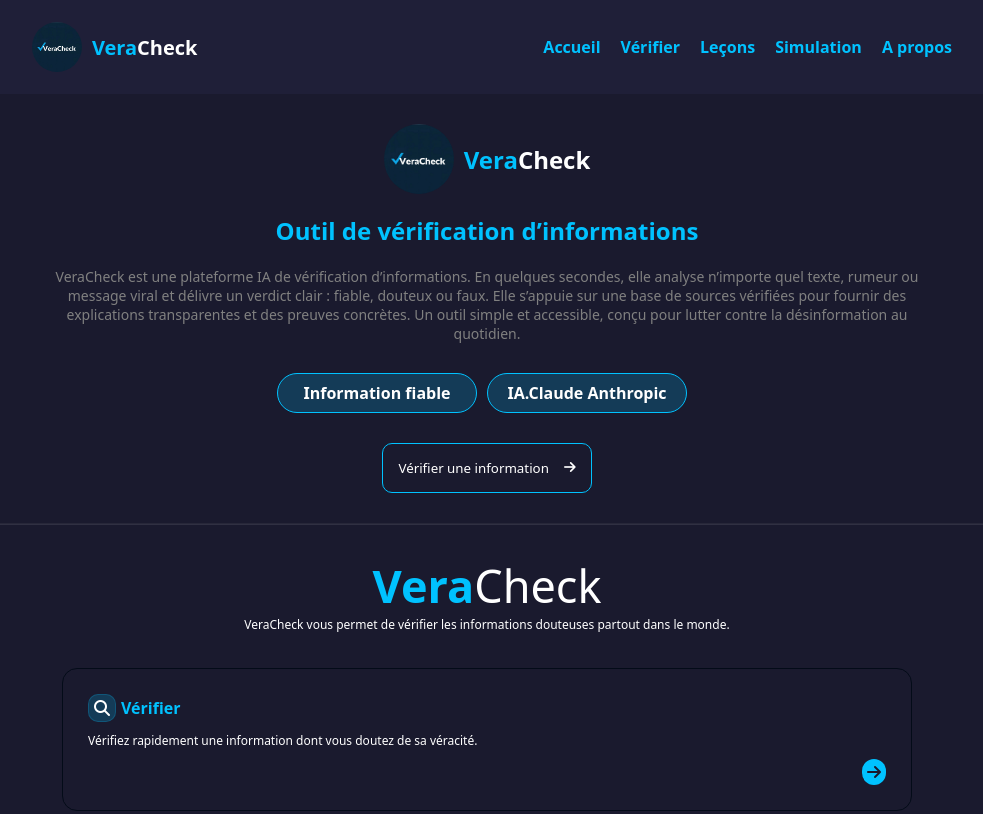
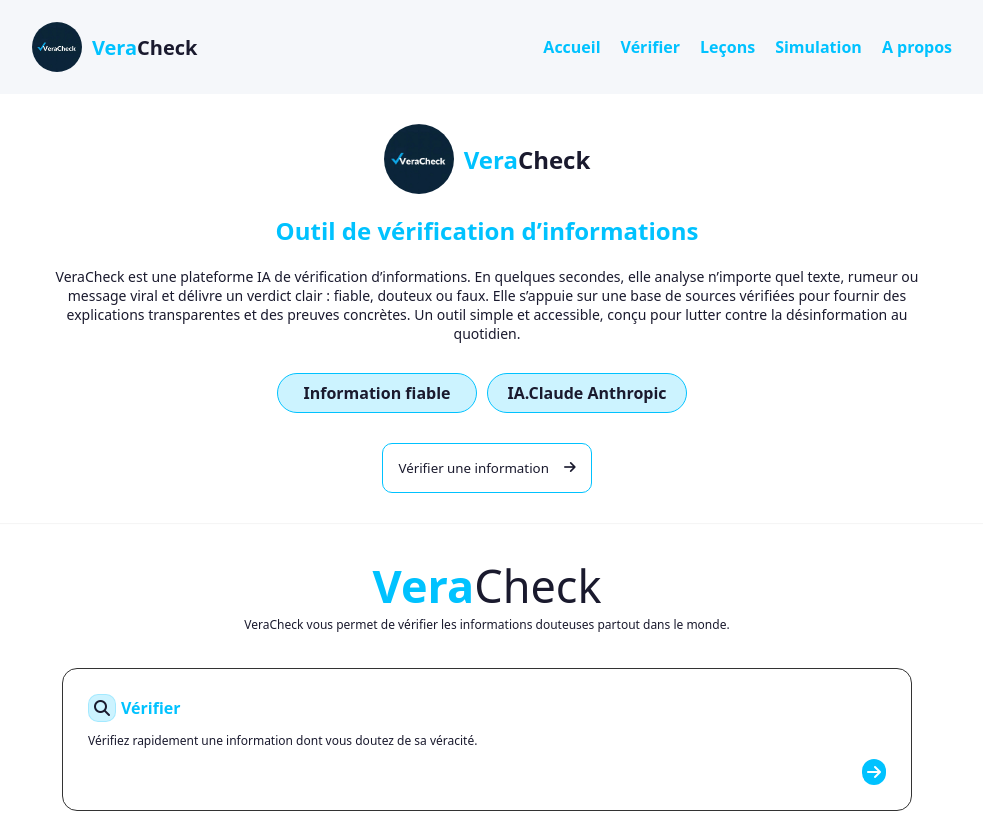
Before and after one commit to judi-ca/VeraCheck, a plain HTML site: page index.html in a window 1280 px wide. Shown: the top 814 px of the page, without its empty margins (153-1136 px from the left). Drawn offline with Linux system fonts and the light colour scheme.

Commit message:
Ajout du mode sombre et mode ligth

```diff
--- a/css/style.css
+++ b/css/style.css
@@ -10,6 +10,20 @@
     --bg-secondary:#1f1f38;
     --text:grey;
 }
+
+    /* Mode light */
+
+
+    @media (prefers-color-scheme: light){
+        :root{
+            --bg-deep:#ffffff;
+            --bg:#ffffff;
+            --bg-secondary:#f5f7fa;
+            --text:#1a1a2e;
+            --black:rgba(0, 0, 0, 0.8);
+        }
+    }
+
 
     *{
         margin: 0;
@@ -30,6 +44,7 @@
     a{
         text-decoration: none;
         background-color: none;
+        color: var(--text);
 
     }
     /* header */
@@ -58,7 +73,7 @@
     }
 
     header .left h1{
-        color: var(--white);
+        color: var(--text);
         font-size: 20px;
     }
 
@@ -77,6 +92,11 @@
         text-decoration: none;
         color: var(--accent);
         font-weight: 700;
+        transition: 0.2s ease;
+    }
+
+    header .rigth nav ul li a:hover{
+       border-bottom: 1px solid var(--accent);
     }
 
     /* Section hero */
@@ -105,7 +125,7 @@
     }
 
     .hero .hero-container .logo h1{
-        color: var(--white);
+        color: var(--text);
     }
 
     .hero .hero-container .logo span{
@@ -153,7 +173,7 @@
         margin-right: 10px;
         text-align: center;
         width: 200px;
-        color: var(--white);
+        color: var(--text);
         font-weight: bold;
         background: rgba(0, 194, 255, 0.2);
         border: 1px solid var(--accent);
@@ -165,7 +185,7 @@
         justify-content: center;
         margin-top: 30px;
         border: none;
-        color: var(--white);
+        color: var(--text);
         font-weight: bold;
         cursor: pointer;
     }
@@ -173,7 +193,7 @@
     .btn a{
         margin-right: 15px;
         text-decoration: none;
-        color: var(--white);
+        color: var(--text);
         font-family: system-ui, -apple-system, BlinkMacSystemFont, 'Segoe UI', Roboto, Oxygen, Ubuntu, Cantarell, 'Open Sans', 'Helvetica Neue', sans-serif;
     }
 
@@ -181,7 +201,7 @@
         display: flex;
         align-items: center;
         background-color: var(--bg);
-        color: var(--white);
+        color: var(--text);
         border: none;
         font-weight:500;
         padding: 15px;
@@ -192,7 +212,7 @@
         transition: 0.2s ease-in;
     }
 
-    /* .btn .btn-primary span{margin-left: 5px;} */
+    .btn .btn-primary i{color: var(--text);}
 
     .btn .btn-primary:hover{
         transform:scale(1.08);
@@ -215,7 +235,7 @@
     .hero-cards h2{
         font-size: 45px;
         text-align: center;
-        color: var(--white);
+        color: var(--text);
         font-family: system-ui, -apple-system, BlinkMacSystemFont, 'Segoe UI', Roboto, Oxygen, Ubuntu, Cantarell, 'Open Sans', 'Helvetica Neue', sans-serif;
         font-weight: normal;
     }
@@ -223,7 +243,7 @@
     .hero-cards h2 span{color: var(--accent); font-weight: bold;}
     .hero-cards .hero-cards-description{
         text-align: center;
-        color: var(--white);
+        color: var(--text);
         font-size: 12px;
         margin: 0 auto;
     }
@@ -240,10 +260,11 @@
     .hero-cards .cards .card{
         /* background-color: var(--accent-hover); */
         border-radius: 15px;
-        border: 1px solid var(--bg-deep);
+        border: 1px solid var(--bg);
         width: 850px;
         margin: 10px 10px;
         padding: 25px;
+        border:1px solid var(--black);
         transition: 0.2s ease;
     }
 
@@ -252,7 +273,7 @@
     .hero-cards .cards .card .card-head{color: var(--accent);}
     .hero-cards .cards .card .card-head i{
         background-color:var(--accent-hover);
-        color: var(--white);
+        color: var(--text);
         border-radius: 10px;
         border: 1px solid var(--accent-hover);
         padding: 5px;
@@ -262,7 +283,7 @@
     .hero-cards .cards .card .hero-content{
         margin-top: 10px;
         font-size: 12px;
-        color: var(--white);
+        color: var(--text);
         font-family:system-ui, -apple-system, BlinkMacSystemFont, 'Segoe UI', Roboto, Oxygen, Ubuntu, Cantarell, 'Open Sans', 'Helvetica Neue', sans-serif;
     }
 
@@ -303,13 +324,13 @@
         margin-top: 30px;
         padding: 30px;
         /* background-color:var(--bg-deep) ; */
-        color: var(--white);
+        color: var(--text);
     }
 
     .function h2{
         text-align: center;
         font-size: 45px;
-        color: var(--white);
+        color: var(--text);
         font-family: system-ui, -apple-system, BlinkMacSystemFont, 'Segoe UI', Roboto, Oxygen, Ubuntu, Cantarell, 'Open Sans', 'Helvetica Neue', sans-serif;
     }
 
@@ -320,7 +341,7 @@
 
     .function .function-description{
         text-align: center;
-        color: var(--white);
+        color: var(--text);
         font-size: 12px;
         max-width: 900px;
         margin: 0 auto;
@@ -349,7 +370,7 @@
 
     .function .function-steps .step i{
         background-color: var(--accent-hover);
-        color: var(--white);
+        color: var(--text);
         border-radius: 10px;
         border: 1px solid var(--accent);
         padding: 10px;
@@ -362,7 +383,7 @@
 
     .function .function-steps .step p{
         font-size: 12px;
-        color: var(--white);
+        color: var(--text);
         text-align: center;
         margin-top: 10px;
     }
@@ -398,7 +419,10 @@
     footer .footer-nav .link nav ul li a{
         text-decoration: none;
         color: var(--accent);
+        transition: 0.2s ease;
     }
+
+    footer .footer-nav .link nav ul li a:hover{border-bottom: 1px solid var(--accent);}
 
     footer .footer-line{margin-bottom: 30px; width:90%; background-color: var(--accent); opacity:0.1;}
 
--- a/index.html
+++ b/index.html
@@ -8,6 +8,7 @@
     <meta name="theme-color" content="#1a1a2e">
     <link rel="shortcut icon" href="/images/veraCheck.ico" type="image/x-icon">
     <link rel="stylesheet" href="https://cdnjs.cloudflare.com/ajax/libs/font-awesome/6.4.0/css/all.min.css">
+    <meta name="color-scheme" content="dark light">
     <!-- Style css et titre -->
     <link rel="stylesheet" href="/css/style.css">
     <title>VeraCheck - Outil de vérification de news</title>
@@ -163,7 +164,7 @@
     <!-- Footer -->
      <footer>
         <div class="footer-nav">
-            <p>©2026 VeraCheck-Tous droits réservés</p>
+            <p>©2026 VeraCheck-Outil de vérification d'information</p>
             <div class="link">
                 <nav>
                    <ul>
@@ -184,7 +185,7 @@
                 <div class="number">+226 01 72 41 66</div>
             </div>
             <div class="contact-box-rigth">
-                <i class="fa-solid fa-arrow-right"></i>
+                <i class="fa-regular fa-comment"></i>
                 <a href="https://wa.me/22601724166">Discuter</a>
             </div>
         </div>
```
